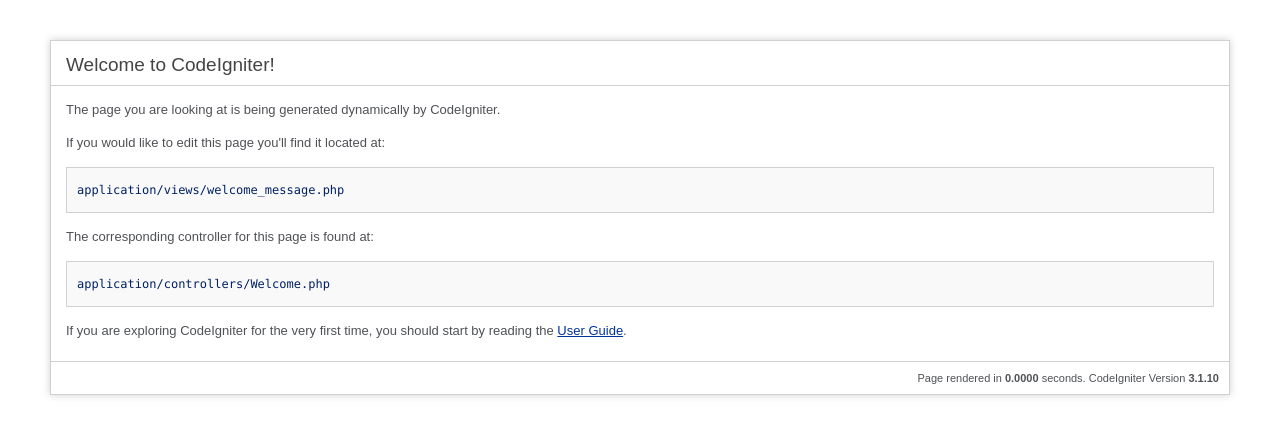
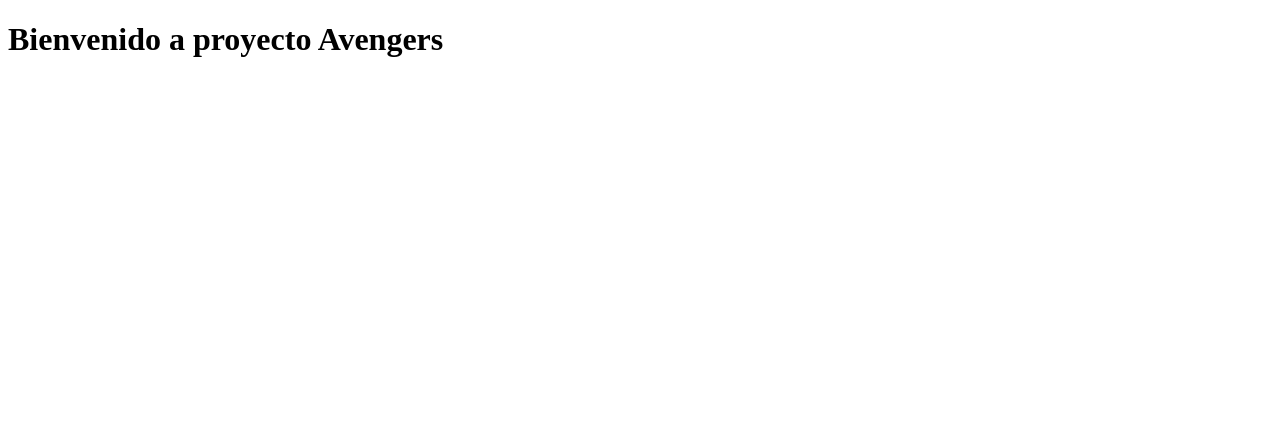
Before and after one commit to helljav/ProyectoAvengers, a CodeIgniter app: page /database/ in a window 1280 px wide. Shown: the top 437 px of the page. Run offline with CodeIgniter, Linux system fonts and the light colour scheme.

Commit message:
Prueba Git
Solo es una prueba

```diff
--- a/application/views/welcome_message.php
+++ b/application/views/welcome_message.php
@@ -4,86 +4,13 @@ defined('BASEPATH') OR exit('No direct script access allowed');
 <html lang="en">
 <head>
 	<meta charset="utf-8">
-	<title>Welcome to CodeIgniter</title>
+	<title>Proyecto Avengers</title>
 
-	<style type="text/css">
 
-	::selection { background-color: #E13300; color: white; }
-	::-moz-selection { background-color: #E13300; color: white; }
-
-	body {
-		background-color: #fff;
-		margin: 40px;
-		font: 13px/20px normal Helvetica, Arial, sans-serif;
-		color: #4F5155;
-	}
-
-	a {
-		color: #003399;
-		background-color: transparent;
-		font-weight: normal;
-	}
-
-	h1 {
-		color: #444;
-		background-color: transparent;
-		border-bottom: 1px solid #D0D0D0;
-		font-size: 19px;
-		font-weight: normal;
-		margin: 0 0 14px 0;
-		padding: 14px 15px 10px 15px;
-	}
-
-	code {
-		font-family: Consolas, Monaco, Courier New, Courier, monospace;
-		font-size: 12px;
-		background-color: #f9f9f9;
-		border: 1px solid #D0D0D0;
-		color: #002166;
-		display: block;
-		margin: 14px 0 14px 0;
-		padding: 12px 10px 12px 10px;
-	}
-
-	#body {
-		margin: 0 15px 0 15px;
-	}
-
-	p.footer {
-		text-align: right;
-		font-size: 11px;
-		border-top: 1px solid #D0D0D0;
-		line-height: 32px;
-		padding: 0 10px 0 10px;
-		margin: 20px 0 0 0;
-	}
-
-	#container {
-		margin: 10px;
-		border: 1px solid #D0D0D0;
-		box-shadow: 0 0 8px #D0D0D0;
-	}
-	</style>
 </head>
 <body>
 
 <div id="container">
-	<h1>Welcome to CodeIgniter!</h1>
-
-	<div id="body">
-		<p>The page you are looking at is being generated dynamically by CodeIgniter.</p>
-
-		<p>If you would like to edit this page you'll find it located at:</p>
-		<code>application/views/welcome_message.php</code>
-
-		<p>The corresponding controller for this page is found at:</p>
-		<code>application/controllers/Welcome.php</code>
-
-		<p>If you are exploring CodeIgniter for the very first time, you should start by reading the <a href="user_guide/">User Guide</a>.</p>
-	</div>
-
-	<p class="footer">Page rendered in <strong>{elapsed_time}</strong> seconds. <?php echo  (ENVIRONMENT === 'development') ?  'CodeIgniter Version <strong>' . CI_VERSION . '</strong>' : '' ?></p>
-</div>
-
+	<h1>Bienvenido a proyecto Avengers</h1>
 </body>
 </html>
```
